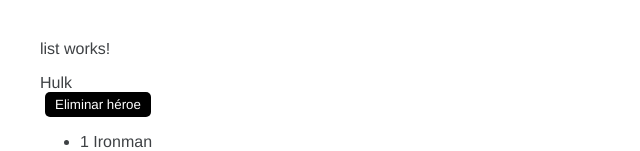
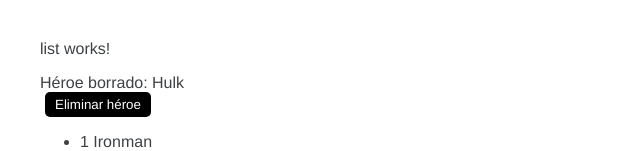
Before and after one commit to mabuenox/angular-cero-experto-udemy, an Angular app in the folder Ejercicios/angular/01-bases/: page / in a window 1280 px wide. Both pictures are taken after a click on the button "Eliminar héroe". Shown: the top 151 px of the page, without its empty margins (0-640 px from the left). Built offline with nearby package versions, Linux system fonts and the light colour scheme.

Commit message:
ng-template demo

```diff
--- a/Ejercicios/angular/01-bases/src/app/heroes/list/list.component.html
+++ b/Ejercicios/angular/01-bases/src/app/heroes/list/list.component.html
@@ -1,12 +1,15 @@
 <p>list works!</p>
 
-<div>
-  <span>{{this.deletedHero}}</span>
+<div *ngIf=" deletedHero !== '' ; else emptyDeletedTemplate">
+  Héroe borrado: <span>{{ this.deletedHero }}</span>
 </div>
+
+<ng-template #emptyDeletedTemplate>
+  <div>No ha borrado nada</div>
+</ng-template>
+
 <button (click)="removeHero()">Eliminar héroe</button>
 
 <ul>
-  <li *ngFor="let hero of heroes; let i = index">
-    {{i+1}} {{hero}}
-  </li>
+  <li *ngFor="let hero of heroes; let i = index">{{ i + 1 }} {{ hero }}</li>
 </ul>
```
